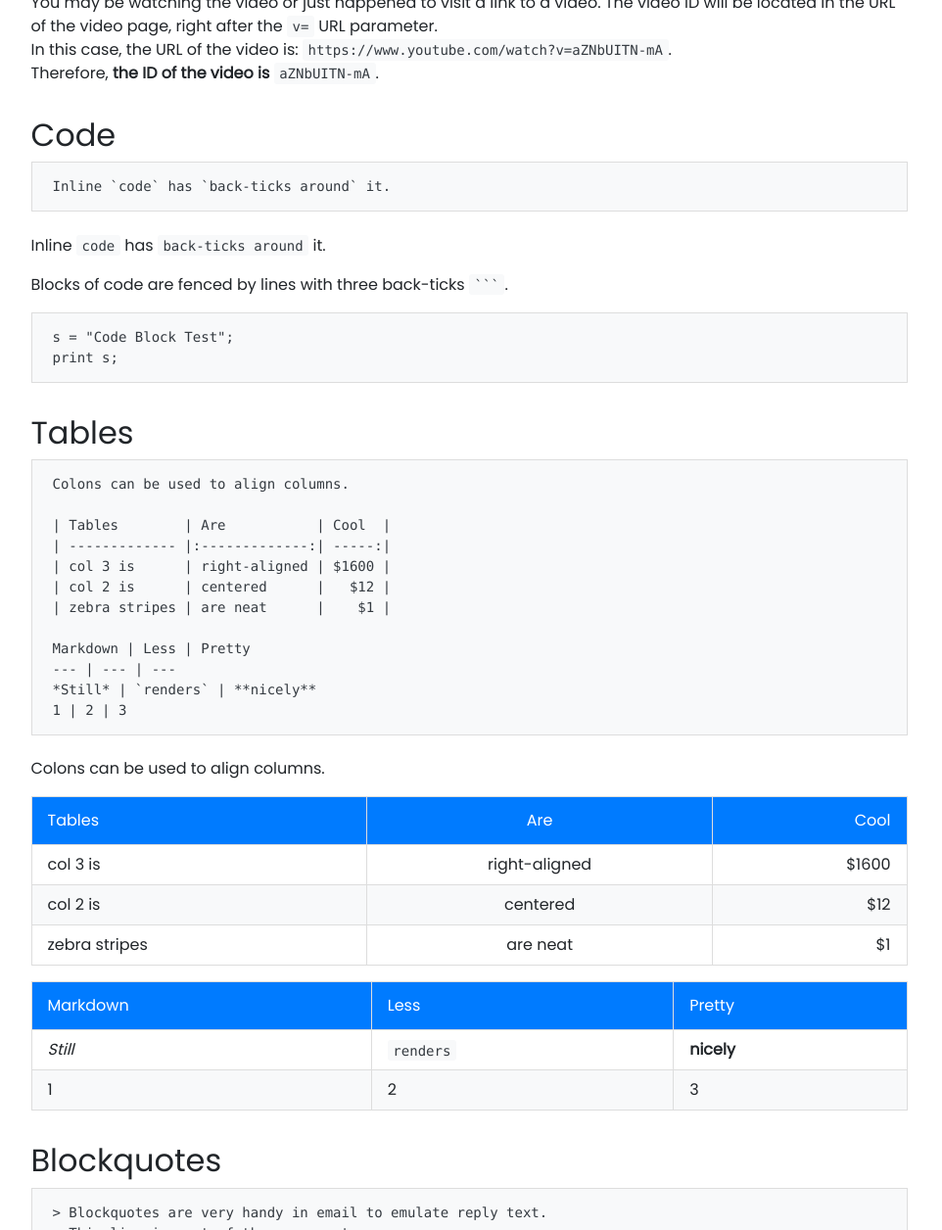
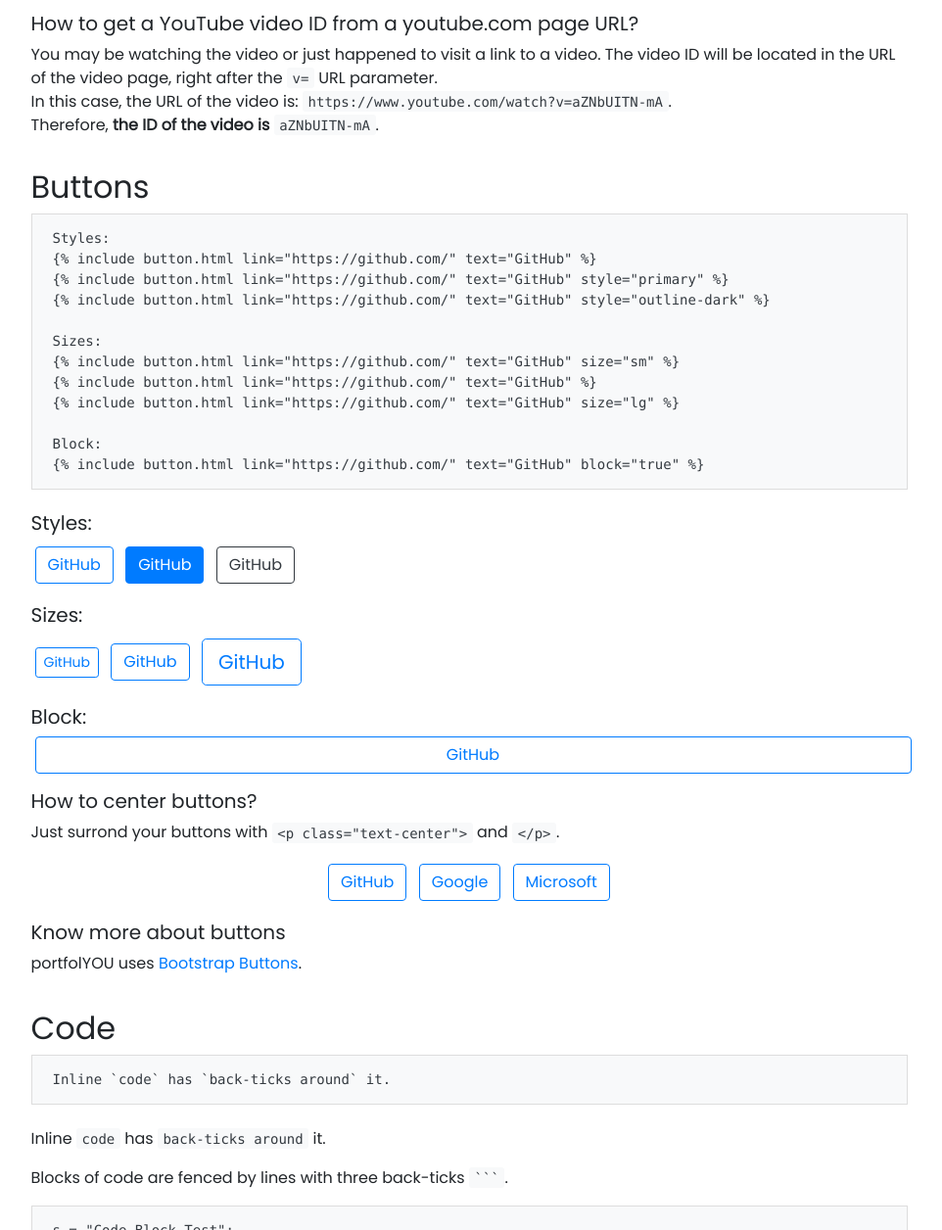
Before and after one commit to yousinix/portfolYOU, a Jekyll site: the page built from _posts/2019-02-06-default.md, in a window 1280 px wide and 1400 px high, scrolled down 3603 px, cut to the strip 144-1400 px from the top of the window. Shown: the whole strip at 98% size, without its empty margins (161-1123 px from the left). Built offline with Jekyll 4.4.1, drawn with Linux system fonts in a browser that asks for light colours; nearby versions of some CDN libraries; our own code applies the rules of GitHub Pages for plain Markdown files; some of the changed text lies outside the part shown.

Commit message:
Add Buttons Support

````diff
--- /dev/null
+++ b/_includes/button.html
@@ -0,0 +1 @@
+<a class="m-1 btn btn-{{ include.style | default: 'outline-primary' }} btn-{{ include.size | default: 'md' }} {% if include.block == 'true' %} btn-block {% endif %}" href="{{ include.link | default: '#' }}">{{ include.text | default: "Button" }}</a>
--- a/_posts/2019-02-06-default.md
+++ b/_posts/2019-02-06-default.md
@@ -20,6 +20,7 @@ This cheatsheet is specifically *Markdown Here's* version of Github-flavored Mar
 [Links](#links)
 [Images](#images)
 [Videos](#videos)
+[Buttons](#buttons)
 [Code](#code)
 [Tables](#tables)
 [Blockquotes](#blockquotes)
@@ -137,6 +138,48 @@ You may be watching the video or just happened to visit a link to a video. The v
 In this case, the URL of the video is: `https://www.youtube.com/watch?v=aZNbUITN-mA`.<br>
 Therefore, **the ID of the video is** `aZNbUITN-mA`.
 
+
+## Buttons
+
+```
+{% raw %}Styles:
+{% include button.html link="https://github.com/" text="GitHub" %}
+{% include button.html link="https://github.com/" text="GitHub" style="primary" %}
+{% include button.html link="https://github.com/" text="GitHub" style="outline-dark" %}
+
+Sizes:
+{% include button.html link="https://github.com/" text="GitHub" size="sm" %}
+{% include button.html link="https://github.com/" text="GitHub" %}
+{% include button.html link="https://github.com/" text="GitHub" size="lg" %}
+
+Block:
+{% include button.html link="https://github.com/" text="GitHub" block="true" %}{% endraw %}
+```
+
+##### Styles:
+{% include button.html link="https://github.com/" text="GitHub" %}
+{% include button.html link="https://github.com/" text="GitHub" style="primary" %}
+{% include button.html link="https://github.com/" text="GitHub" style="outline-dark" %}
+
+##### Sizes:
+{% include button.html link="https://github.com/" text="GitHub" size="sm" %}
+{% include button.html link="https://github.com/" text="GitHub" %}
+{% include button.html link="https://github.com/" text="GitHub" size="lg" %}
+
+##### Block:
+{% include button.html link="https://github.com/" text="GitHub" block="true" %}
+
+##### How to center buttons?
+Just surrond your buttons with `<p class="text-center">` and `</p>`.
+
+<p class="text-center">
+  {% include button.html link="https://github.com/" text="GitHub" %}
+  {% include button.html link="https://google.com/" text="Google" %}
+  {% include button.html link="https://microsoft.com/" text="Microsoft" %}
+</p>
+
+##### Know more about buttons
+portfolYOU uses [Bootstrap Buttons](https://getbootstrap.com/docs/4.1/components/buttons/).
 
 ## Code
 
````
Also changed, not shown: _posts/2018-02-06-download.md (+5 -4 lines).
